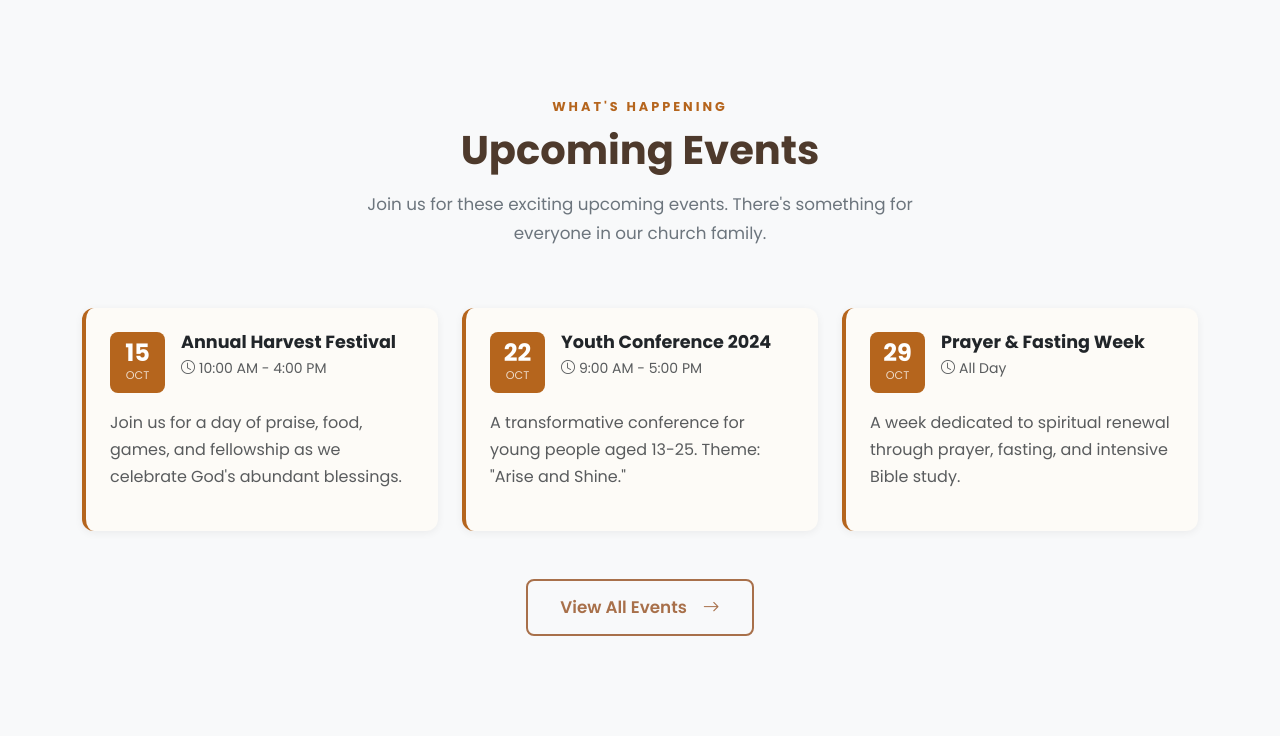
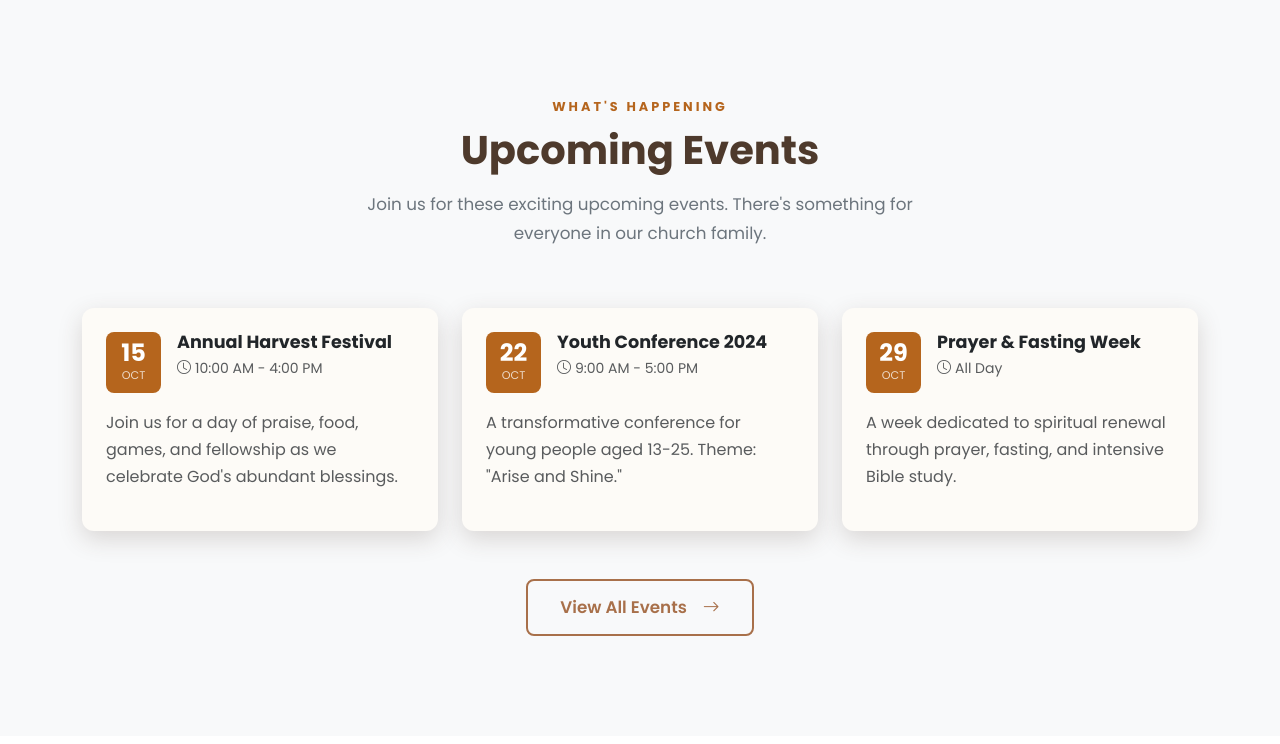
Before and after one commit to mbuguam443/grace-church, a Django app: page / in a window 1280 px wide. Shown: the part 826-1570 px from the top of the page. Run offline with Django 4.2, Linux system fonts and the light colour scheme; data comes from the database, SQL or seed files in the repository; data that the repository does not hold is empty; parts of the project's set-up code (start-up, migrations or seed data) failed here and were passed over.

Commit message:
Upcoming events: remove brown left border, add all-round shadow to cards

```diff
--- a/static/css/public.css
+++ b/static/css/public.css
@@ -242,7 +242,7 @@ nav.navbar.scrolled ul.navbar-nav a.btn-outline-light:hover {
 .card-title { font-size: 1.1rem; font-weight: 700; margin-bottom: 10px; }
 
 /* Event Cards */
-.event-card { border-left: 4px solid var(--accent); }
+.event-card { box-shadow: 0 0.5rem 1.5rem rgba(78, 58, 44, 0.18); }
 .event-date-box {
     min-width: 55px; padding: 8px 12px; border-radius: var(--radius-sm);
     background: #B5651D;
```
